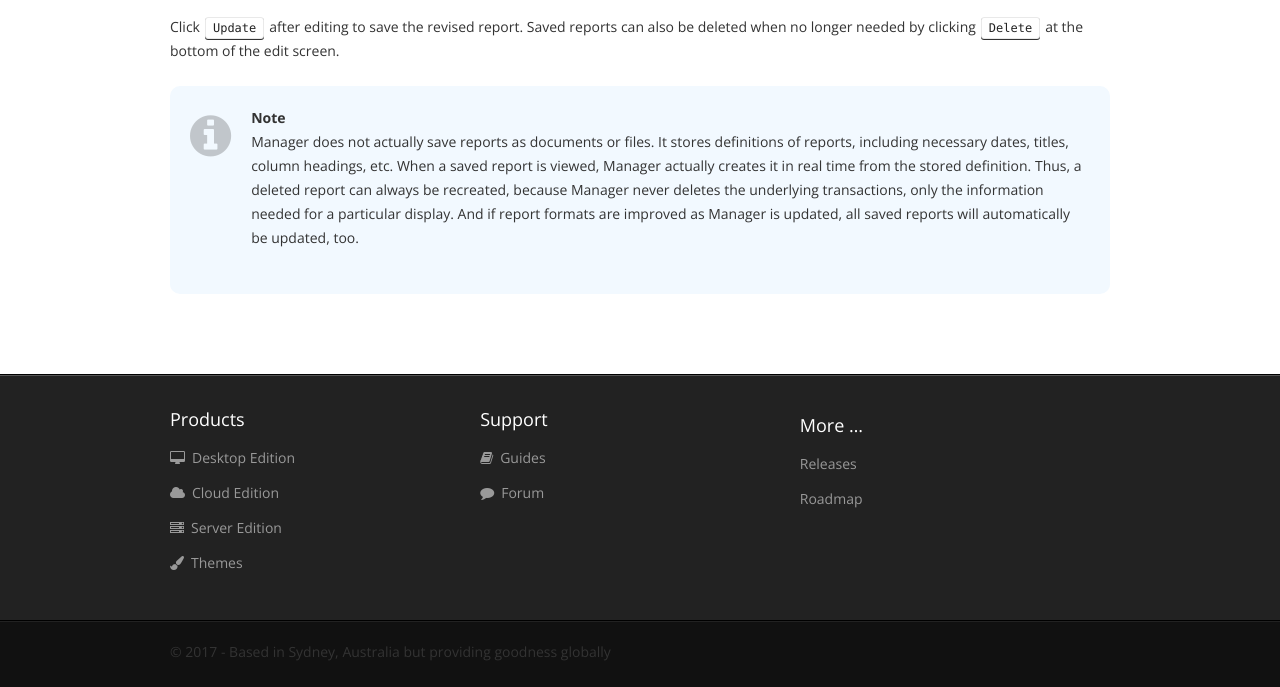
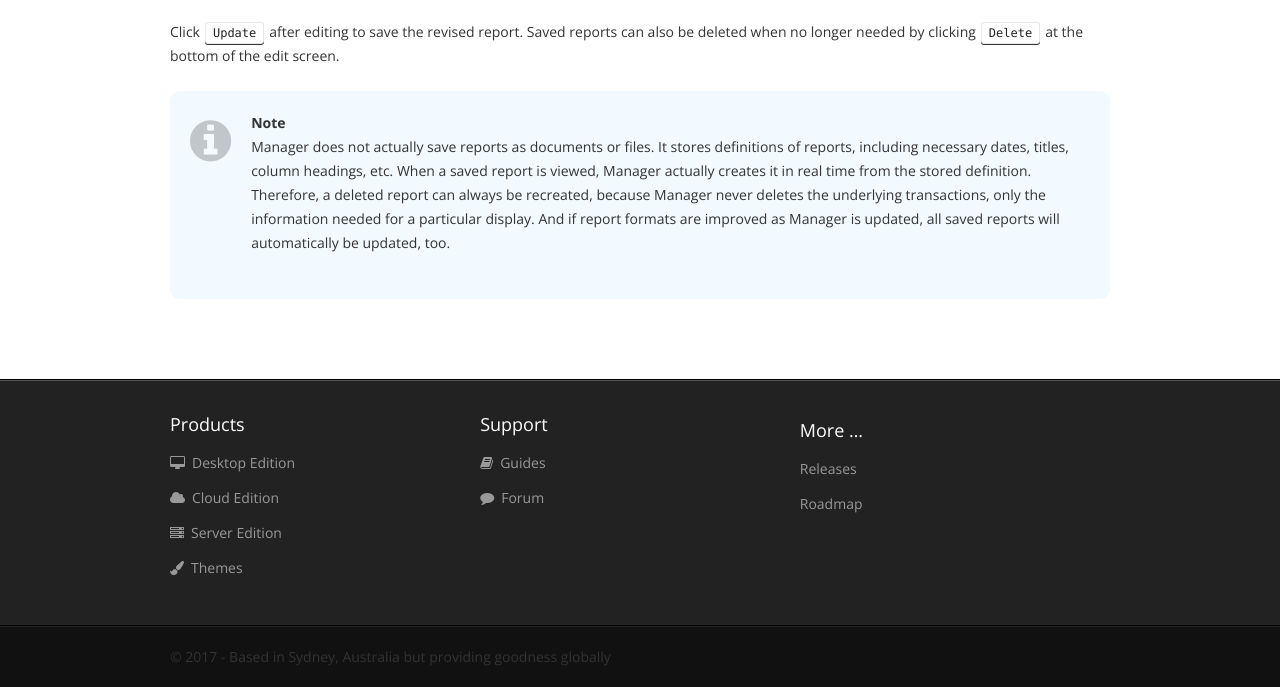
Before and after one commit to 3etechinns/www.manager.io, a Jekyll site: the page built from _guides/7468.html, in a window 1280 px wide and 900 px high, scrolled down 4072 px, cut to the strip 213-900 px from the top of the window. Built offline with Jekyll 4.4.1, drawn with Linux system fonts in a browser that asks for light colours; nearby versions of some CDN libraries; comment, search, counter and statistics services are not loaded.

Commit message:
Guide update

```diff
--- a/_guides/7468.html
+++ b/_guides/7468.html
@@ -5,35 +5,35 @@ tags: reports starting-balances profit-and-loss-statement-list balance-sheet-lis
 ---
 {% raw %}
 <p>Manager includes many built-in <strong>reports</strong> to summarize, analyze, and present transaction data. Access them in the <kbd>Reports</kbd> tab in the left navigation pane:</p>
-<p><img src="https://cdn-business2.discourse.org/uploads/manager1/original/2X/6/684939800096876437d21aacba406e5cb57957aa.png" width="181" height="52"></p>
+<p><img src="https://forum.manager.io/uploads/manager1/original/2X/6/684939800096876437d21aacba406e5cb57957aa.png" width="181" height="52"></p>
 <h3>Enabling reports</h3>
 <p>In general, reports are available to users whenever <a href="/guides/8865">tabs related to them are enabled</a>. By default, when a new business is added in Manager, a few tabs are already enabled, so a few reports common to all businesses can be generated:</p>
-<p><img src="https://cdn-business2.discourse.org/uploads/manager1/original/2X/a/a3ed2aa7d900a058c8fd84689b0401f084988f11.png"></p>
+<p><img src="https://forum.manager.io/uploads/manager1/original/2X/a/a3ed2aa7d900a058c8fd84689b0401f084988f11.png" width="690" height="309"></p>
 <p>As more tabs are enabled, more reports are available. For example, when <kbd>Customers</kbd> and <kbd>Suppliers</kbd> tabs are enabled, aging reports and statements can be produced:</p>
-<p><img src="https://cdn-business2.discourse.org/uploads/manager1/original/2X/5/52ac3c2c2db702fbc37cfb3094d29e3f54cfe6fd.png" width="338" height="213"></p>
+<p><img src="https://forum.manager.io/uploads/manager1/original/2X/5/52ac3c2c2db702fbc37cfb3094d29e3f54cfe6fd.png" width="338" height="213"></p>
 <p>Reports are available related to tax codes, fixed assets, inventory, expense claims, capital accounts, and other aspects of accounting.</p>
 <h3>Creating reports</h3>
 <p>Begin creating a new report by clicking on the report’s name under the <kbd>Reports</kbd> tab. Then, in all cases but one, click <kbd>New Report</kbd>. (The exception is <kbd>Custom Reports</kbd>, which is not covered by this Guide.) Depending on which report is being created, various fields will appear. Some have default content, shown in grey. This content can be overwritten to customize a report. Other fields, such as dates, may be required. Some reports offer options for adding explanatory information. For example, a new Cash Summary entry screen is shown below:</p>
-<p><img src="https://cdn-business2.discourse.org/uploads/manager1/original/2X/5/50bc3aeb9ced95f831ef057310d11cddee51790b.png" width="429" height="439"></p>
+<p><img src="https://forum.manager.io/uploads/manager1/original/2X/5/50bc3aeb9ced95f831ef057310d11cddee51790b.png" width="429" height="439"></p>
 <p>Some reports are created in stages. As an example, a Customer Statement requires selection of the statement type (<em>Unpaid invoices</em> or all <em>Transactions</em>), then an ending date:</p>
-<p><img src="https://cdn-business2.discourse.org/uploads/manager1/original/2X/7/76a6c24dd184456e69859f401905cdabba62fb34.png" width="223" height="248"> <strong><i class="fa fa-hand-o-right" style="margin-right: 10px; color: #999; font-size: 18px; padding-top: 5px"></i></strong><img src="https://cdn-business2.discourse.org/uploads/manager1/original/2X/6/68c349157a03e36b36a8f4bb4011c7189bc1f2c0.png" width="189" height="247"></p>
+<p><img src="https://forum.manager.io/uploads/manager1/original/2X/7/76a6c24dd184456e69859f401905cdabba62fb34.png" width="223" height="248"> <strong><i class="fa fa-hand-o-right" style="margin-right: 10px; color: #999; font-size: 18px; padding-top: 5px"></i></strong><img src="https://forum.manager.io/uploads/manager1/original/2X/6/68c349157a03e36b36a8f4bb4011c7189bc1f2c0.png" width="189" height="247"></p>
 <p>When <kbd>Next</kbd> is clicked, a list of customers appears:</p>
-<p><img src="https://cdn-business2.discourse.org/uploads/manager1/original/2X/a/ac9f952aa77731d3d7e8afff1c2c1b155feabfb3.png" width="396" height="189"></p>
+<p><img src="https://forum.manager.io/uploads/manager1/original/2X/a/ac9f952aa77731d3d7e8afff1c2c1b155feabfb3.png" width="396" height="189"></p>
 <p>Click <kbd>View</kbd> to see the statement of the desired customer.</p>
 <p>For some reports, comparative columns can be added. These can be useful for comparing current performance with past accounting periods. Note that columns can be named and their order adjusted by dragging the double-arrow symbols to the left of column names up or down. The top-listed column will appear at the left on the report in <strong>bold type</strong>. Other comparative columns will appear to the right of that column:</p>
-<p><img src="https://cdn-business2.discourse.org/uploads/manager1/original/2X/c/cbf6586a3226ae5a1d84f6b9cec9600723cbcafb.png" width="295" height="370"></p>
+<p><img src="https://forum.manager.io/uploads/manager1/original/2X/c/cbf6586a3226ae5a1d84f6b9cec9600723cbcafb.png" width="295" height="370"></p>
 <p>The foregoing setup produces the following Balance Sheet:</p>
-<p><img src="https://cdn-business2.discourse.org/uploads/manager1/original/2X/a/a92f26c13c7cdd8f9cebd902f201599b2947fe86.png" width="684" height="434"></p>
+<p><img src="https://forum.manager.io/uploads/manager1/original/2X/a/a92f26c13c7cdd8f9cebd902f201599b2947fe86.png" width="684" height="434"></p>
 <p>Occasionally, an option exists to set the end or as-of date as <em>Today</em>. When that choice is selected, the report will always be up to date when viewed. A custom date can also be entered:</p>
-<p><img src="https://cdn-business2.discourse.org/uploads/manager1/original/2X/4/42a44ab3a022349489eba466739a86f73e455f02.png" width="149" height="226"> <strong>OR</strong> <img src="https://cdn-business2.discourse.org/uploads/manager1/original/2X/3/3b46f2963ff02a5740cde52f3a42a3c2fd4e84ac.png" width="229" height="159"></p>
-<p>Reports that are simple lists can be exported for further manipulation in a spreadsheet by clicking <img src="https://cdn-business2.discourse.org/uploads/manager1/original/2X/7/71a300279e16458853e24d2106c60d246e6dc13f.png" width="49" height="24"> at the bottom of the screen.</p>
+<p><img src="https://forum.manager.io/uploads/manager1/original/2X/4/42a44ab3a022349489eba466739a86f73e455f02.png" width="149" height="226"> <strong>OR</strong> <img src="https://forum.manager.io/uploads/manager1/original/2X/3/3b46f2963ff02a5740cde52f3a42a3c2fd4e84ac.png" width="229" height="159"></p>
+<p>Reports that are simple lists can be exported for further manipulation in a spreadsheet by clicking <img src="https://forum.manager.io/uploads/manager1/original/2X/7/71a300279e16458853e24d2106c60d246e6dc13f.png" width="49" height="24"> at the bottom of the screen.</p>
 <h3>Saving and editing reports</h3>
 <p>Most reports can be saved. (Customer and Supplier Statements cannot, because they change day to day.) Every report that can be is automatically saved when <kbd>Create</kbd> is clicked. Frequently used reports are then readily available without creating new ones. In fact, it may be convenient to define common reports for a full accounting period (such as through the end of a year). A report defined that way will be accurate through the current date whenever viewed, until the end of the accounting period. Of course, the displayed end date may be wrong.</p>
 <p>Saved reports can be edited after clicking the <kbd>Edit</kbd> button to the left of a report in the list:</p>
-<p><img src="https://cdn-business2.discourse.org/uploads/manager1/original/2X/7/7ad12c2c88dec29315bd88a7b5ac8e3831b06a0a.png" width="490" height="156"></p>
+<p><img src="https://forum.manager.io/uploads/manager1/original/2X/7/7ad12c2c88dec29315bd88a7b5ac8e3831b06a0a.png" width="490" height="156"></p>
 <p>Click <kbd>Update</kbd> after editing to save the revised report. Saved reports can also be deleted when no longer needed by clicking <kbd>Delete</kbd> at the bottom of the edit screen.</p>
 <table style="background-color: #F2F9FF; border-radius: 10px; margin-bottom: 20px"><tr><td style="font-size: 48px; opacity: 0.25; padding: 20px; padding-top: 15px; padding-right: 0px; vertical-align: top"><i class="fa fa-info-circle"></i></td><td style="padding: 20px">
 <p><strong>Note</strong><br>
-Manager does not actually save reports as documents or files. It stores definitions of reports, including necessary dates, titles, column headings, etc. When a saved report is viewed, Manager actually creates it in real time from the stored definition. Thus, a deleted report can always be recreated, because Manager never deletes the underlying transactions, only the information needed for a particular display. And if report formats are improved as Manager is updated, all saved reports will automatically be updated, too.</p>
+Manager does not actually save reports as documents or files. It stores definitions of reports, including necessary dates, titles, column headings, etc. When a saved report is viewed, Manager actually creates it in real time from the stored definition. Therefore, a deleted report can always be recreated, because Manager never deletes the underlying transactions, only the information needed for a particular display. And if report formats are improved as Manager is updated, all saved reports will automatically be updated, too.</p>
 </td></tr></table>
 {% endraw %}
```
